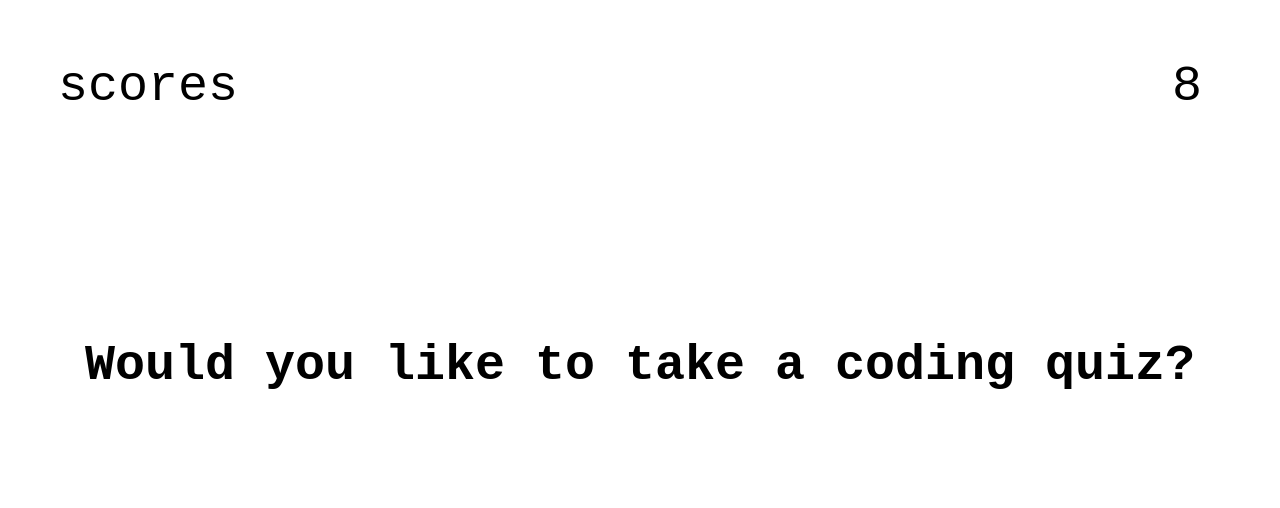
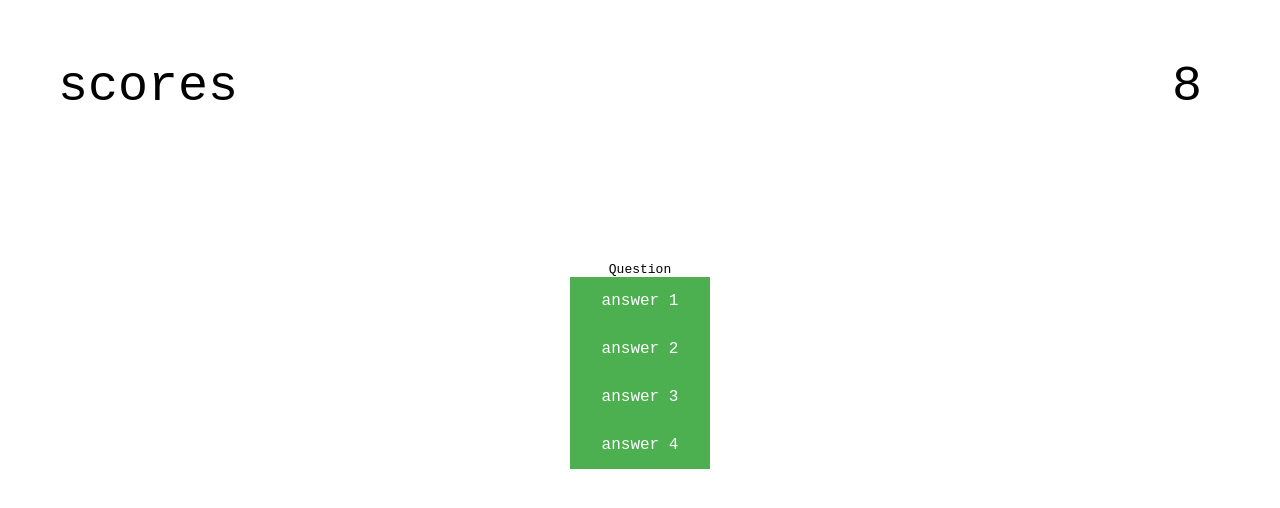
Before and after one commit to TannerRhines/quizApp, a plain HTML site: page index.html in a window 1280 px wide. Both pictures are taken after a click on the button "Start Quiz". Drawn offline with Linux system fonts and the light colour scheme.

Commit message:
added question and answer id/class, tested display of answer buttons

```diff
--- a/index.html
+++ b/index.html
@@ -16,6 +16,14 @@
         <h1>
             Would you like to take a coding quiz?
         </h1>
+        <div id="question"> Question</div>
+        <div id="answer-btn" class="btn-grid">
+            <button class="btn"> answer 1</button>
+            <button class="btn"> answer 2</button>
+            <button class="btn"> answer 3</button>
+            <button class="btn"> answer 4</button>
+
+        </div>
 
 
         <button id="startQuiz"> Start Quiz</button>
--- a/script.js
+++ b/script.js
@@ -1,9 +1,13 @@
 
 
 
-var startBtn = document.querySelector("button");
+var startBtn = document.querySelector("#startQuiz");
 
 var headerText = document.querySelector("h1");
+
+var question = document.querySelector("#question");
+
+var answers = document.querySelector("#answer-btn");
 
 
 
@@ -11,6 +15,11 @@ startBtn.addEventListener("click", function() {
     let timeLeft = 10;
     const timeElement = document.getElementById("time");
     startBtn.style.display = "none";
+    headerText.style.display = "none";
+
+    question.style.display = "block";
+    answers.style.display = "block";
+
 
     function countdown() {
       timeLeft--;
--- a/styles.css
+++ b/styles.css
@@ -21,6 +21,10 @@ header {
 
 #scores {
     display: inline;
+}
+
+#question, #answer-btn {
+    display: none;
 }
 
 
```
